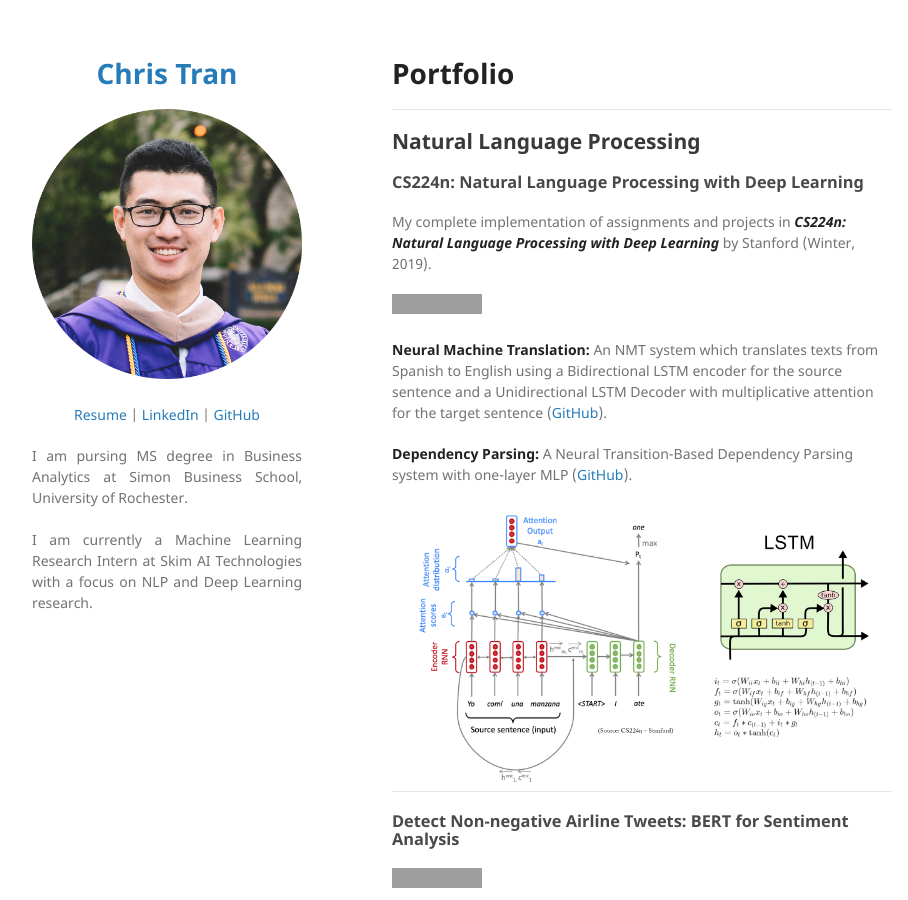
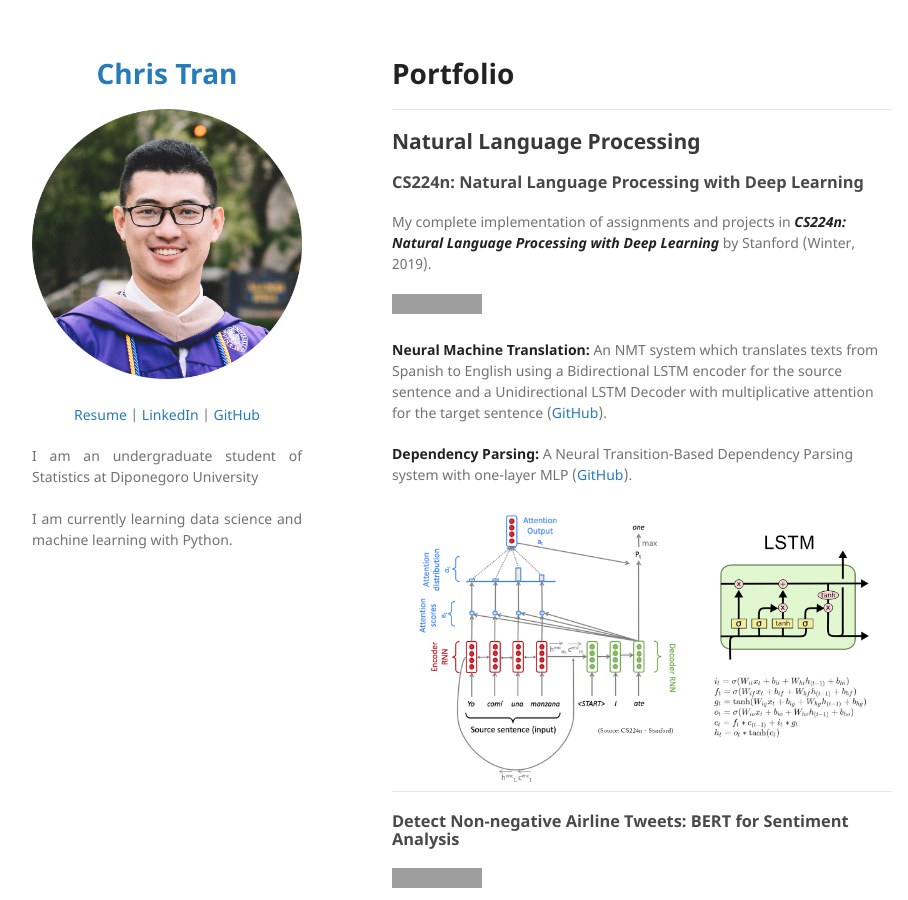
Before and after one commit to dilakiranti/Portfolio, a Jekyll site: the page built from index.md, in a window 1280 px wide and 900 px high. Shown: the whole window, without its empty margins (178-1086 px from the left). Built offline with Jekyll 4.4.1, drawn with Linux system fonts in a browser that asks for light colours; our own code applies the rules of GitHub Pages for plain Markdown files; grey boxes are pictures that could not be loaded.

Commit message:
Update _config.yml

```diff
--- a/_config.yml
+++ b/_config.yml
@@ -5,14 +5,14 @@
 description:
   <p align="center">
   <a href="pdf/resume.pdf">Resume</a> |
-  <a href="https://www.linkedin.com/in/chriskhanhtran/">LinkedIn</a> |
-  <a href="https://github.com/chriskhanhtran">GitHub</a>
+  <a href="https://www.linkedin.com/in/dilakiranti/">LinkedIn</a> |
+  <a href="https://github.com/dilakiranti">GitHub</a>
   </p>
 
   <p align="justify">
-  I am pursing MS degree in Business Analytics at Simon Business School, University of Rochester.
+  I am an undergraduate student of Statistics at Diponegoro University
   <br><br>
-  I am currently a Machine Learning Research Intern at Skim AI Technologies with a focus on NLP and Deep Learning research.
+  I am currently learning data science and machine learning with Python.
   <br><br>
   </p>
 
```
